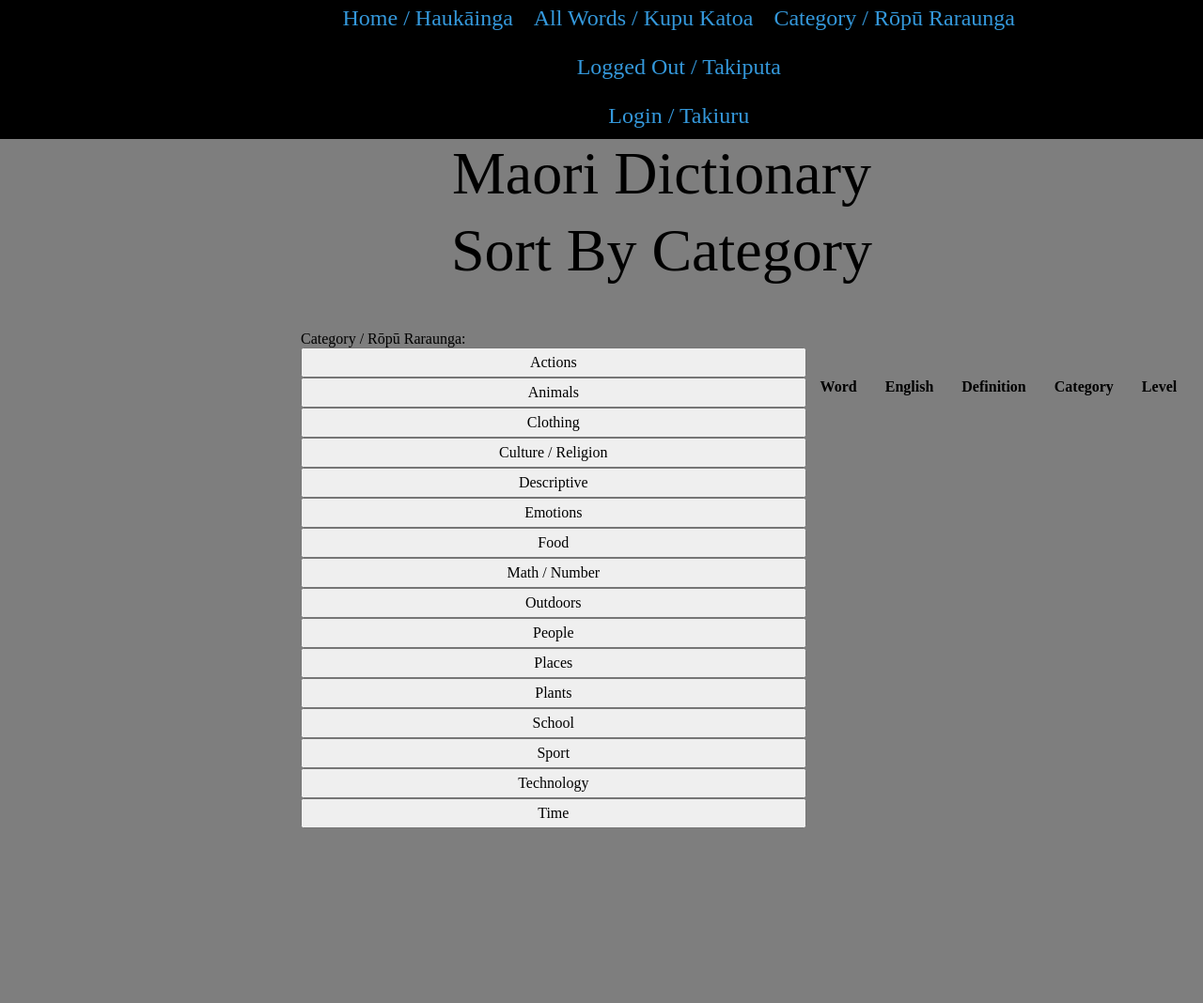
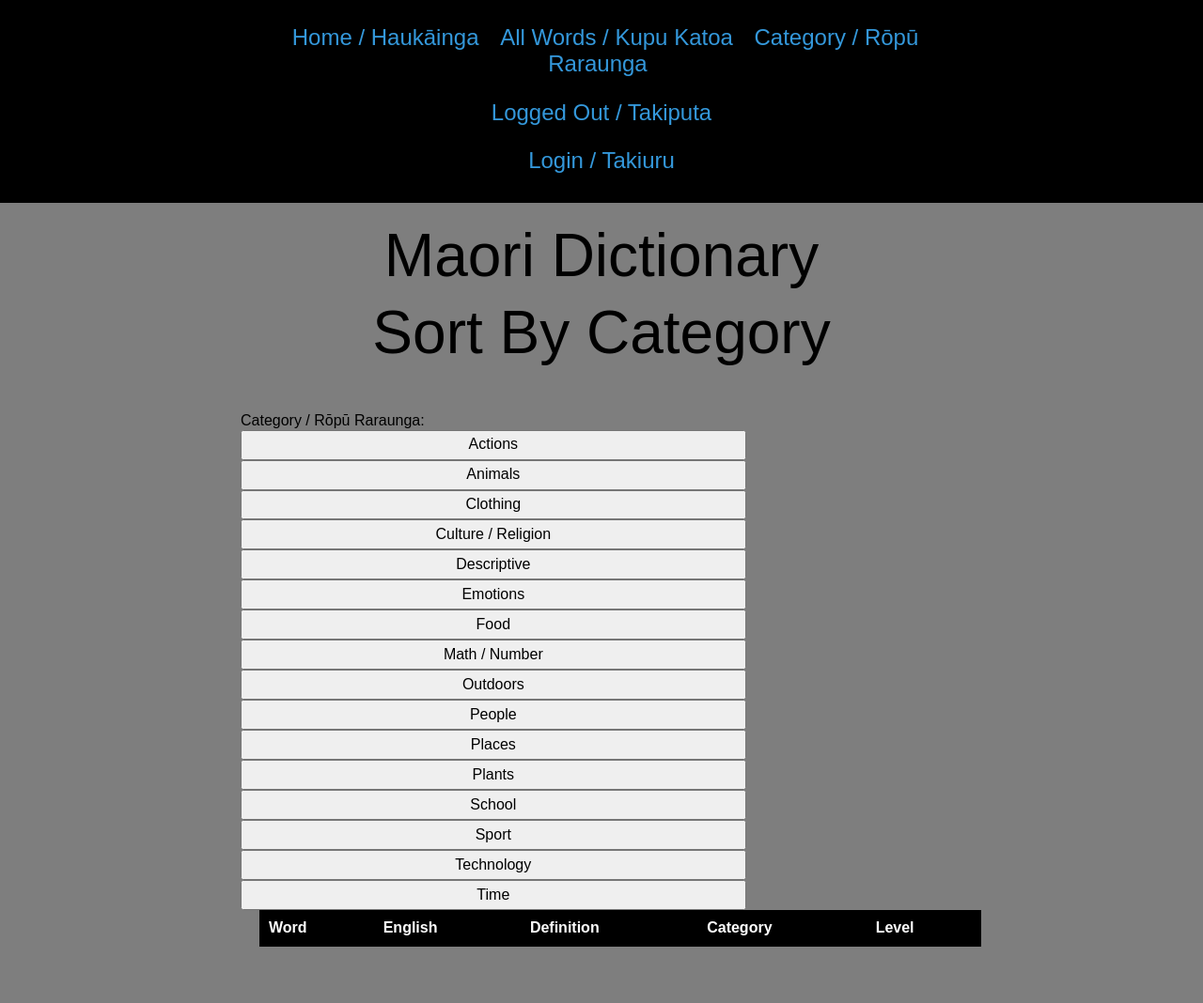
Before and after one commit to MatthewPotter20157/Moa, a Flask app: page /category in a window 1280 px wide. Shown: the whole page at 94% size. Before the commit the page ends 881 px from the top, so only its background shows below. Run offline with Flask 3, Linux system fonts and the light colour scheme; data comes from the database, SQL or seed files in the repository; lists and menus that the app fills with data are empty.

Commit message:
Adding a icon

```diff
--- a/app.py
+++ b/app.py
@@ -71,7 +71,6 @@ def dictionary():
     cur.execute(query)
     category = cur.fetchall()
     con.close()
-    print(word_list)
     return render_template('menu.html', categories=category, words=word_list, logged_in=is_logged_in(), teacher=is_teacher())
 
 
@@ -85,14 +84,12 @@ def categories():
         category = cur.fetchall()
         con.close()
         category_1 = request.form.get('category')
-        print("Selected category:", category_1)  # Add this line for debugging
         con = create_connection(DATABASE)
         query = "SELECT Maori, English, Category, Definition, Level, fname, Image, Date_Entry FROM Word w " \
                 "INNER JOIN Users u ON w.User_ID = u.Id INNER JOIN Category c ON w.Cat_id = c.Id WHERE w.Cat_id = ?"
         cur = con.cursor()
         cur.execute(query, (category_1,))
         words_list = cur.fetchall()
-        print("Words list:", words_list)  # Add this line for debugging
         con.close()
         return render_template('category.html', categories=category, words=words_list,
                                logged_in=is_logged_in(), teacher=is_teacher())
@@ -112,18 +109,15 @@ def categories():
 def login():
     if is_logged_in():
         return redirect("/")
-    print("Logging in")
     if request.method == 'POST':
         email_user = request.form['email'].strip().lower()
         password = request.form['password'].strip()
-        print(email_user)
         query = "SElECT Id, fname, password,teacher FROM Users WHERE email = ?"
         con = open_database(DATABASE)
         cur = con.cursor()
         cur.execute(query, (email_user, ))
         user_data = cur.fetchall()
         con.close()
-        print(user_data)
 
         if user_data is None:
             return redirect("/login?error=Email+invalid+password+incorrect")
--- a/static/style.css
+++ b/static/style.css
@@ -13,9 +13,9 @@ body {
 
 .container {
     width: 60vw;
-    /*background-color: rgba(52, 73, 94, 1.0);*/
-    /*color: rgba(236, 240, 241, 1.0);*/
-    margin-left: 25%;
+    margin: 0 auto;
+    padding: 20px;
+    font-family: Arial, sans-serif;
 }
 
 .container::after {
@@ -186,15 +186,52 @@ a:hover {
 }
 
 table {
-    border-spacing: 0;
+    width: 100%;
+    border-collapse: collapse;
+    margin-bottom: 20px;
 }
 
 td {
-    border: 1px dot-dash whitesmoke;
-    padding: 15px;
+    border: 1px solid #ddd;
+    padding: 10px;
 }
 
 th {
-    border: 1px dot-dash whitesmoke;
-    padding: 15px;
+    background-color: black;
+    color: white;
+    padding: 10px;
+    text-align: left;
 }
+
+tr:nth-child(even) {
+    background-color: #f2f2f2;
+}
+
+tr:hover {
+    background-color: #ddd;
+}
+
+/* Optional: Category-specific styling */
+td.category {
+    font-weight: bold;
+}
+
+td.level {
+    text-align: center;
+}
+
+/* Responsive adjustments */
+@media (max-width: 768px) {
+    .container {
+        width: 100%;
+        padding: 10px;
+    }
+
+    table {
+        width: 100%;
+    }
+
+    th, td {
+        padding: 5px;
+    }
+}
--- a/templates/base.html
+++ b/templates/base.html
@@ -3,7 +3,8 @@
 
 <head>
     <meta charset="utf-8">
-    <title>home</title>
+    <title>Maori Dictionary</title>
+    <link rel="icon" type="image/x-icon" href="static/pattern.png">
     <meta name="viewport" content="width=device-width, initial-scale=1">
     <link href="https://fonts.googleapis.com/css2?family=Manrope:wght@200;400;600;800&display=swap" rel="stylesheet">
     <link rel="stylesheet" href="https://cdnjs.cloudflare.com/ajax/libs/normalize/8.0.1/normalize.css"/>
--- a/templates/login.html
+++ b/templates/login.html
@@ -1,5 +1,4 @@
 {% extends "base.html" %}
-
 
 {% block main %}
     <form class="myform" method="post">
```
Also changed, not shown: static/pattern.png (added).
